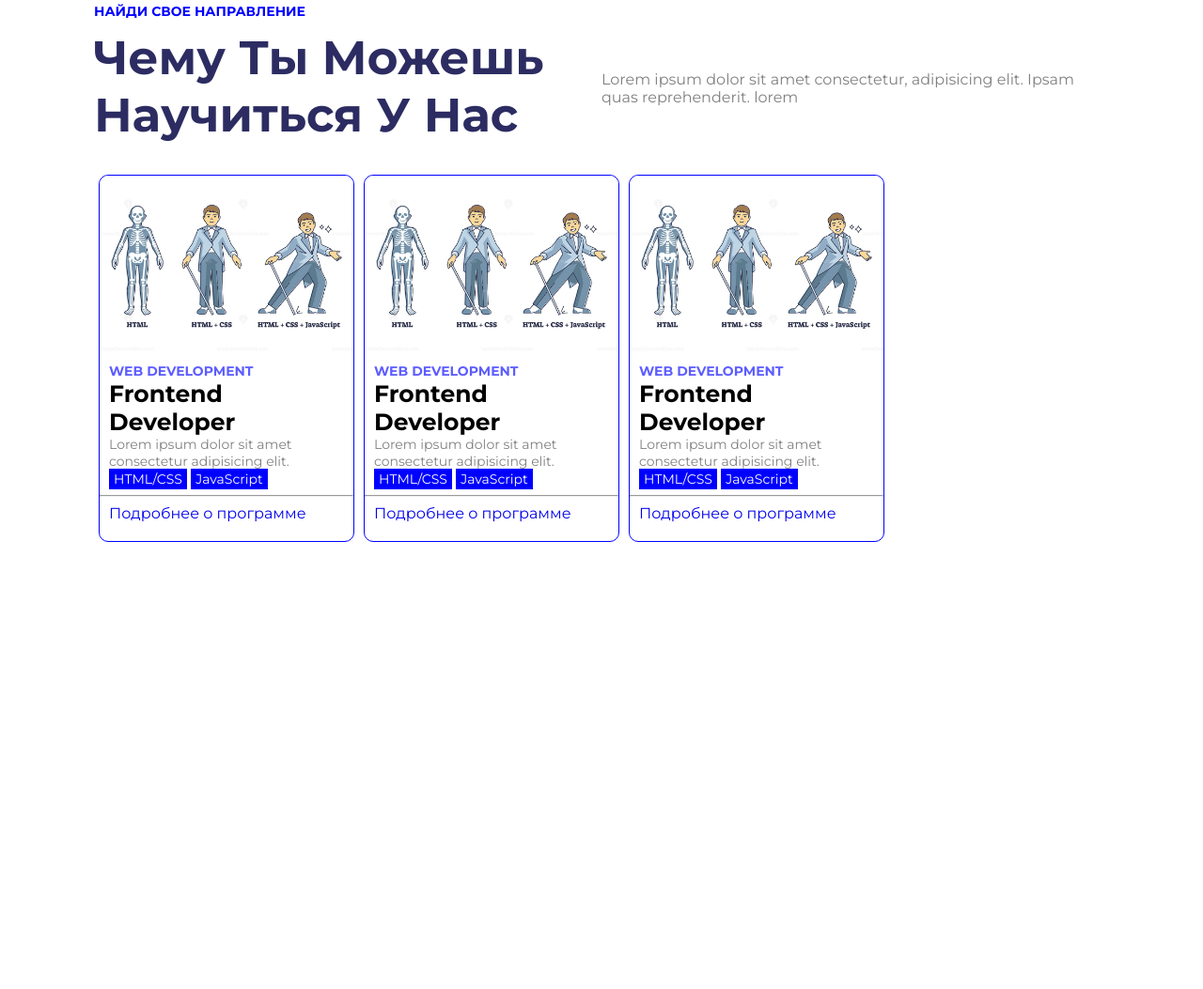
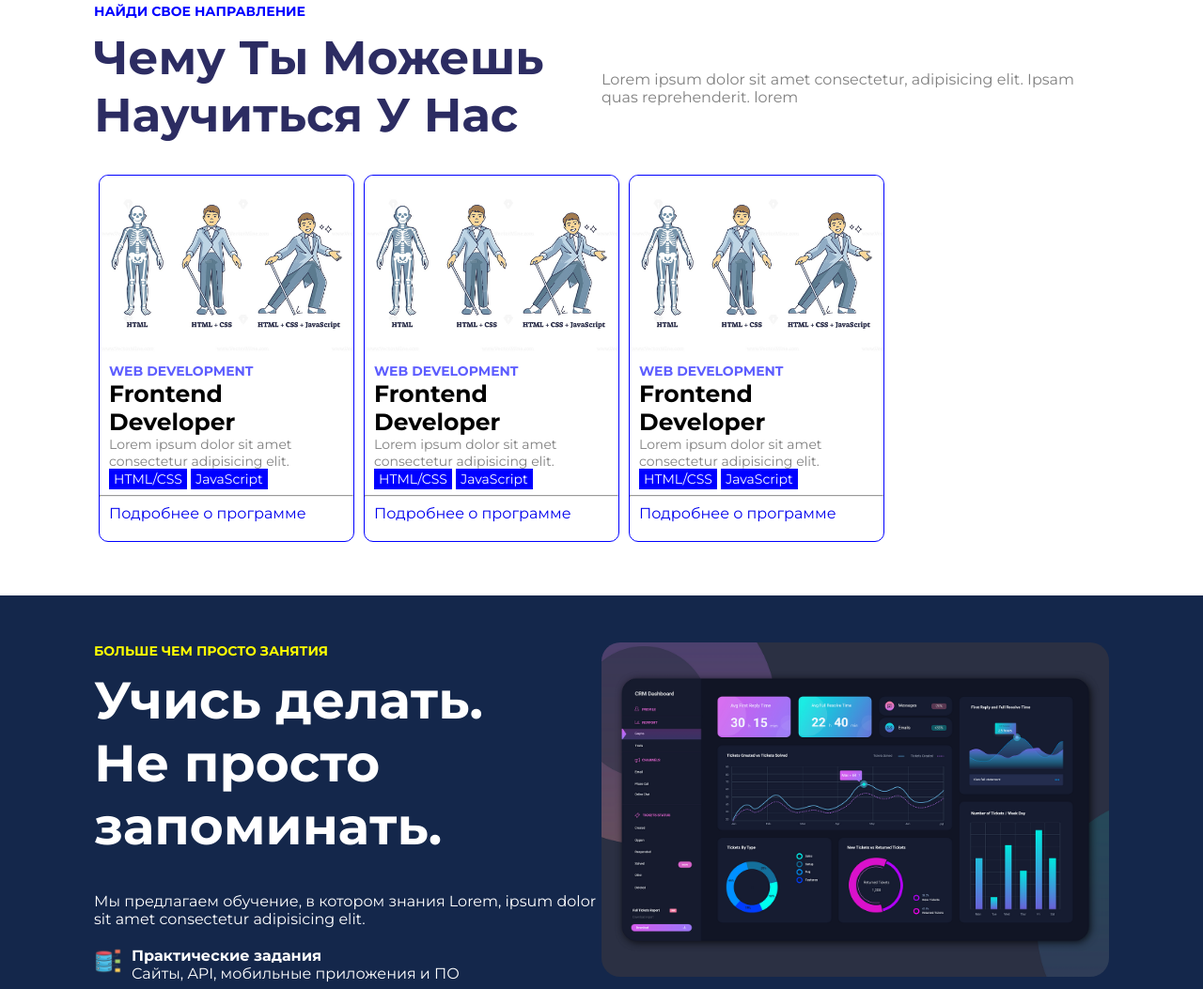
Before and after one commit to edzen12/b12-College-HTML, a plain HTML site: page index.html in a window 1280 px wide. Shown: the part 685-1738 px from the top of the page at 94% size. Before the commit the page ends 1269 px from the top, so only its background shows below. Drawn offline with Linux system fonts and the light colour scheme; a web font is replaced by a local one.

Commit message:
block idea

```diff
--- a/index.html
+++ b/index.html
@@ -116,6 +116,29 @@
     <!-- направления конец -->
 
     <!-- баннер 2 начало -->
+    <div class="idea">
+        <div class="container ideaBlock">
+            <div class="ideaText">
+                <p>БОЛЬШЕ ЧЕМ ПРОСТО занятия</p>
+                <h1>Учись делать. <br> Не просто <br> запоминать.</h1>
+                <p>Мы предлагаем обучение, в котором знания Lorem, ipsum dolor sit amet consectetur adipisicing elit.</p>
+                <div class="ideaBlockLine">
+                    <div class="ideaLine">
+                        <div class="ideaLineImg"><img src="images/db.png"></div>
+                        <div class="ideaLineText">
+                            <h4>Практические задания</h4>
+                            <p>Сайты, API, мобильные приложения и ПО</p>
+                        </div>
+                    </div>
+                    <!--  -->
+                </div>
+            </div>
+            <!--  -->
+            <div class="ideaBanner">
+                <img src="images/dashboard.png" alt="">
+            </div>
+        </div>
+    </div>
     <!-- баннер 2 конец -->
 
     <!-- проекты начало -->
--- a/main.css
+++ b/main.css
@@ -217,3 +217,49 @@ p{
     padding-bottom: 2px;
     font-size: 14px;
 }
+
+/* idea */
+.idea{
+    color: white;
+    margin-top: 50px;
+    background-color: rgb(20, 39, 75);
+}
+.ideaBlock{
+    padding-top: 50px;
+    display: flex;
+}
+.ideaText{
+    width: 50%;
+}
+.ideaBanner{
+    width: 50%;
+}
+.ideaBanner img{
+    width: 100%;
+    border-radius: 20px;
+}
+.ideaText p:first-child{
+    color: yellow;
+    text-transform: uppercase;
+    font-weight: bold;
+    font-size: 14px;
+}
+.ideaText h1{
+    margin-top: 10px;
+    font-size: 55px;
+}
+.ideaLine {
+    display: flex;
+}
+.ideaLine{
+    margin-top: 20px;
+}
+.ideaLine h4{
+    margin: 0;
+}
+.ideaLineText {
+    margin-left: 10px;
+}
+.ideaLine img{
+    width: 30px;
+}
```
Also changed, not shown: images/dashboard.png (added), images/db.png (added).
